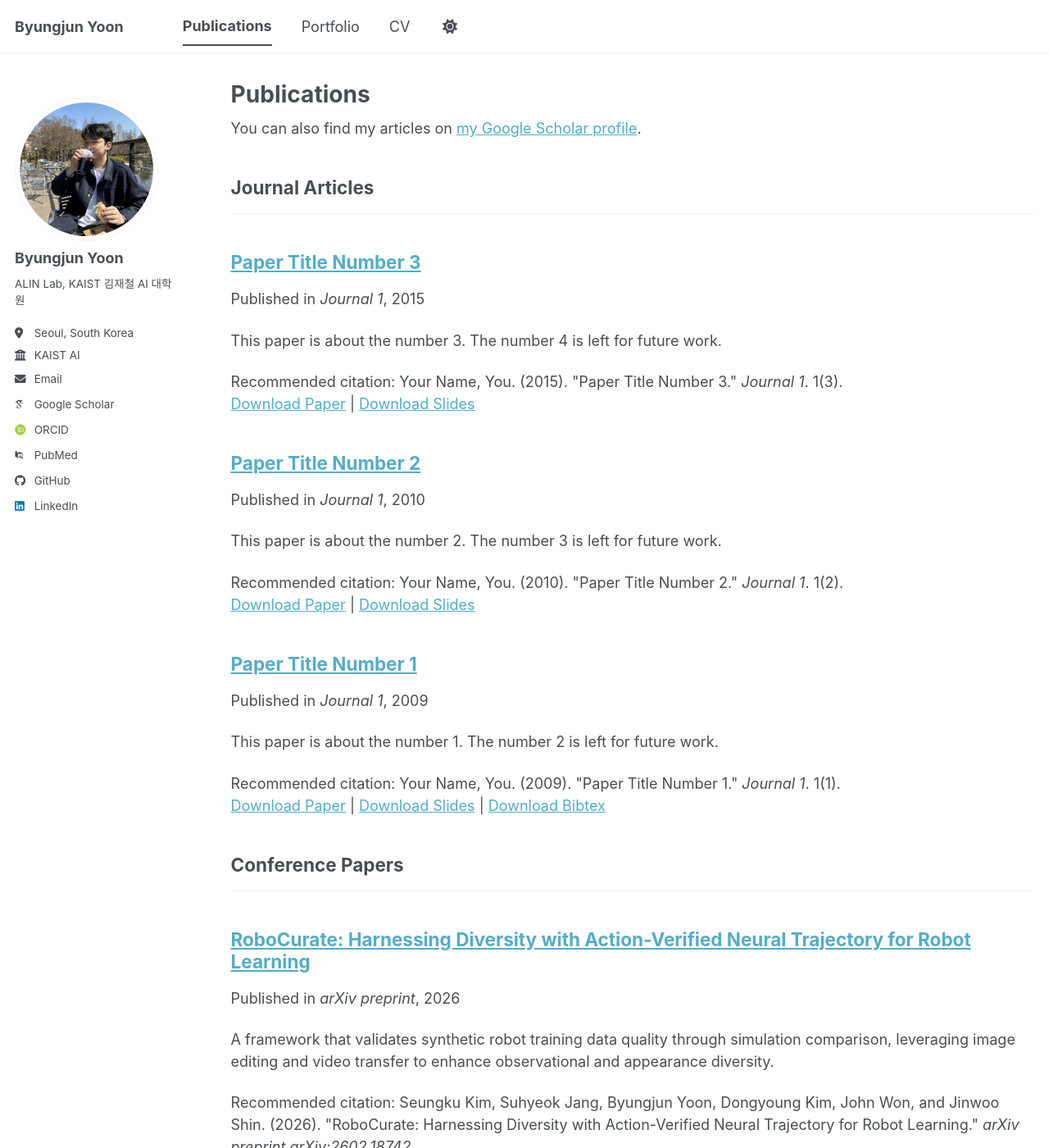
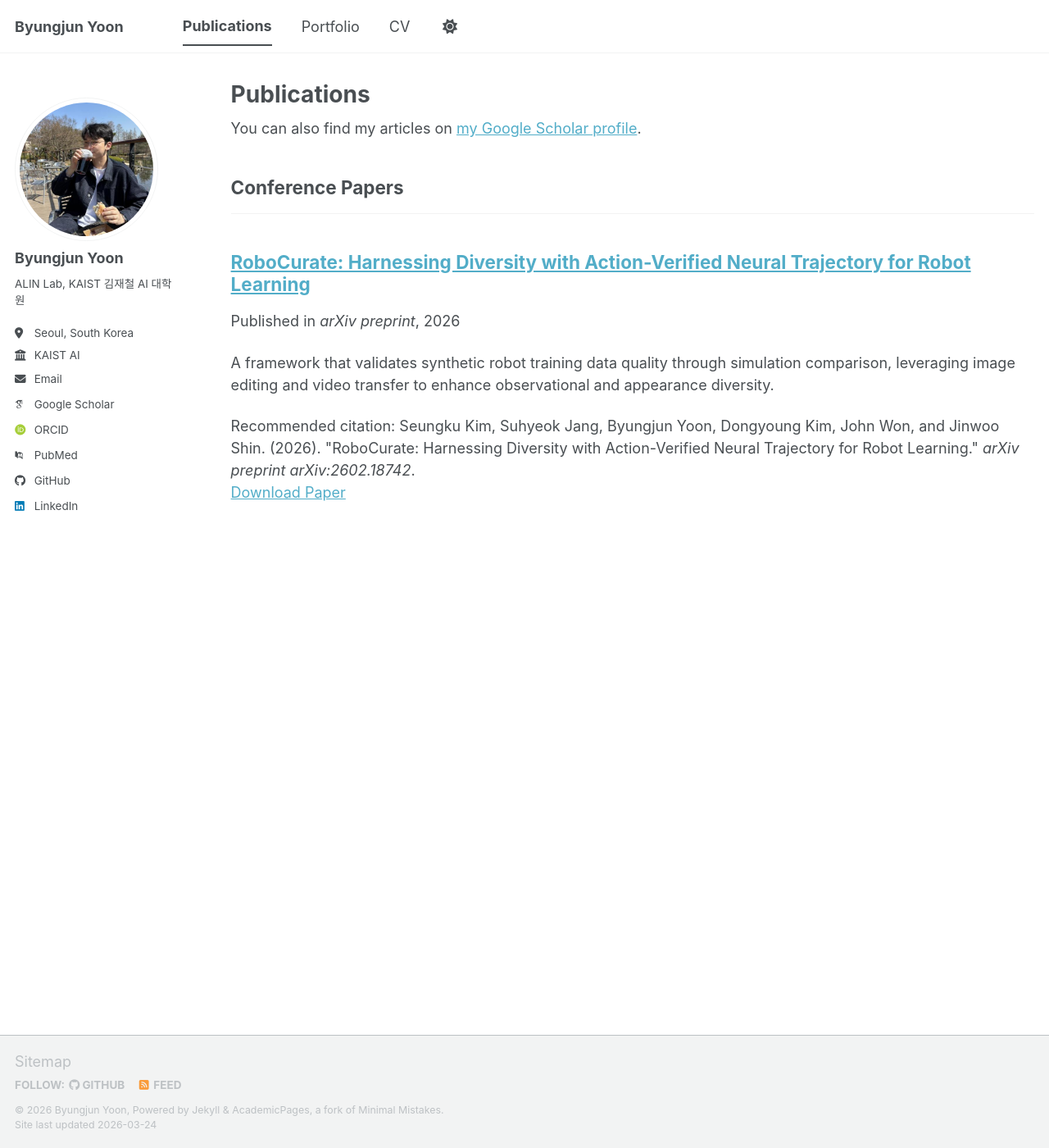
Before and after one commit to happyhappy-jun/happyhappy-jun.github.io, a Jekyll site: the page built from _pages/publications.html, in a window 1280 px wide and 1400 px high. Shown: the whole window at 82% size. Built offline with Jekyll 4.4.1, drawn with Linux system fonts in a browser that asks for light colours; some web fonts are replaced; a script bundle is joined from its source files by our own code; library files that are not in the unit come from our copies; some of the changed text lies outside the part shown.

Commit message:
Reorder publication categories and remove placeholders
- Moved conferences to top of publication category order
- Removed all placeholder publications
- Only RoboCurate paper remains

🤖 Generated with [Claude Code](https://claude.com/claude-code)

Co-Authored-By: Claude <noreply@anthropic.com>

```diff
--- a/_config.yml
+++ b/_config.yml
@@ -83,12 +83,12 @@ author:
 
 # Publication Category - The following the list of publication categories and their headings
 publication_category:
+  conferences:
+    title: 'Conference Papers'
+  manuscripts:
+    title: 'Journal Articles'
   books:
     title: 'Books'
-  manuscripts:
-    title: 'Journal Articles'
-  conferences:
-    title: 'Conference Papers'
 
 # Site Settings
 teaser                   :  # filename of teaser fallback teaser image placed in /images/ for social media previews
--- a/_publications/2009-10-01-paper-title-number-1.md
+++ /dev/null
@@ -1,14 +0,0 @@
----
-title: "Paper Title Number 1"
-collection: publications
-category: manuscripts
-permalink: /publication/2009-10-01-paper-title-number-1
-excerpt: 'This paper is about the number 1. The number 2 is left for future work.'
-date: 2009-10-01
-venue: 'Journal 1'
-slidesurl: 'https://academicpages.github.io/files/slides1.pdf'
-paperurl: 'https://academicpages.github.io/files/paper1.pdf'
-bibtexurl: 'https://academicpages.github.io/files/bibtex1.bib'
-citation: 'Your Name, You. (2009). &quot;Paper Title Number 1.&quot; <i>Journal 1</i>. 1(1).'
----
-The contents above will be part of a list of publications, if the user clicks the link for the publication than the contents of section will be rendered as a full page, allowing you to provide more information about the paper for the reader. When publications are displayed as a single page, the contents of the above "citation" field will automatically be included below this section in a smaller font.
--- a/_publications/2010-10-01-paper-title-number-2.md
+++ /dev/null
@@ -1,14 +0,0 @@
----
-title: "Paper Title Number 2"
-collection: publications
-category: manuscripts
-permalink: /publication/2010-10-01-paper-title-number-2
-excerpt: 'This paper is about the number 2. The number 3 is left for future work.'
-date: 2010-10-01
-venue: 'Journal 1'
-slidesurl: 'https://academicpages.github.io/files/slides2.pdf'
-paperurl: 'https://academicpages.github.io/files/paper2.pdf'
-citation: 'Your Name, You. (2010). &quot;Paper Title Number 2.&quot; <i>Journal 1</i>. 1(2).'
----
-
-The contents above will be part of a list of publications, if the user clicks the link for the publication than the contents of section will be rendered as a full page, allowing you to provide more information about the paper for the reader. When publications are displayed as a single page, the contents of the above "citation" field will automatically be included below this section in a smaller font.
--- a/_publications/2015-10-01-paper-title-number-3.md
+++ /dev/null
@@ -1,14 +0,0 @@
----
-title: "Paper Title Number 3"
-collection: publications
-category: manuscripts
-permalink: /publication/2015-10-01-paper-title-number-3
-excerpt: 'This paper is about the number 3. The number 4 is left for future work.'
-date: 2015-10-01
-venue: 'Journal 1'
-slidesurl: 'https://academicpages.github.io/files/slides3.pdf'
-paperurl: 'https://academicpages.github.io/files/paper3.pdf'
-citation: 'Your Name, You. (2015). &quot;Paper Title Number 3.&quot; <i>Journal 1</i>. 1(3).'
----
-
-The contents above will be part of a list of publications, if the user clicks the link for the publication than the contents of section will be rendered as a full page, allowing you to provide more information about the paper for the reader. When publications are displayed as a single page, the contents of the above "citation" field will automatically be included below this section in a smaller font.
--- a/_publications/2025-06-08-paper-title-number-5.md
+++ /dev/null
@@ -1,13 +0,0 @@
----
-title: "Paper Title Number 5, with math $$E=mc^2$$"
-collection: publications
-category: conferences
-permalink: /publication/2024-02-17-paper-title-number-4
-excerpt: 'This paper is about a famous math equation, $$E=mc^2$$'
-date: 2024-02-17
-venue: 'GitHub Journal of Bugs'
-paperurl: 'https://academicpages.github.io/files/paper3.pdf'
-citation: 'Your Name, You. (2024). &quot;Paper Title Number 3.&quot; <i>GitHub Journal of Bugs</i>. 1(3).'
----
-
-Using [MathJax](https://www.mathjax.org/) in the description is supported - $$E=mc^2$$ - however, the use must be mindful that the default delimiters are `$$...$$` and `\\[...\\]` which differs from the `$...$` that is typically expected.
```
Also changed, not shown: _publications/2024-02-17-paper-title-number-4.md (deleted, +0 -13 lines).
